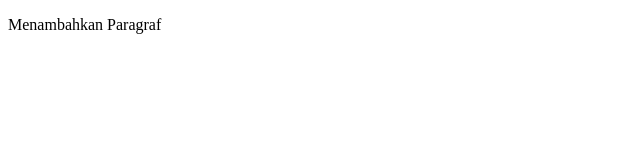
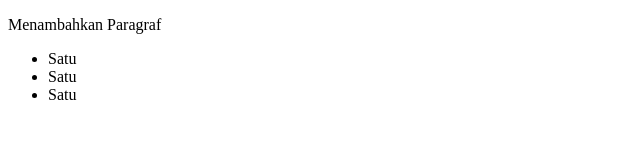
Before and after one commit to asepabdulmugni1/tes-remote-git2, a plain HTML site: page index.html in a window 1280 px wide. Shown: the whole page, without its empty margins (0-640 px from the left). Drawn offline with Linux system fonts and the light colour scheme.

Commit message:
menambah list

```diff
--- a/index.html
+++ b/index.html
@@ -10,6 +10,11 @@
 
 <body>
   <p>Menambahkan Paragraf</p>
+  <ul>
+    <li>Satu</li>
+    <li>Satu</li>
+    <li>Satu</li>
+  </ul>
 </body>
 
 </html>
```
